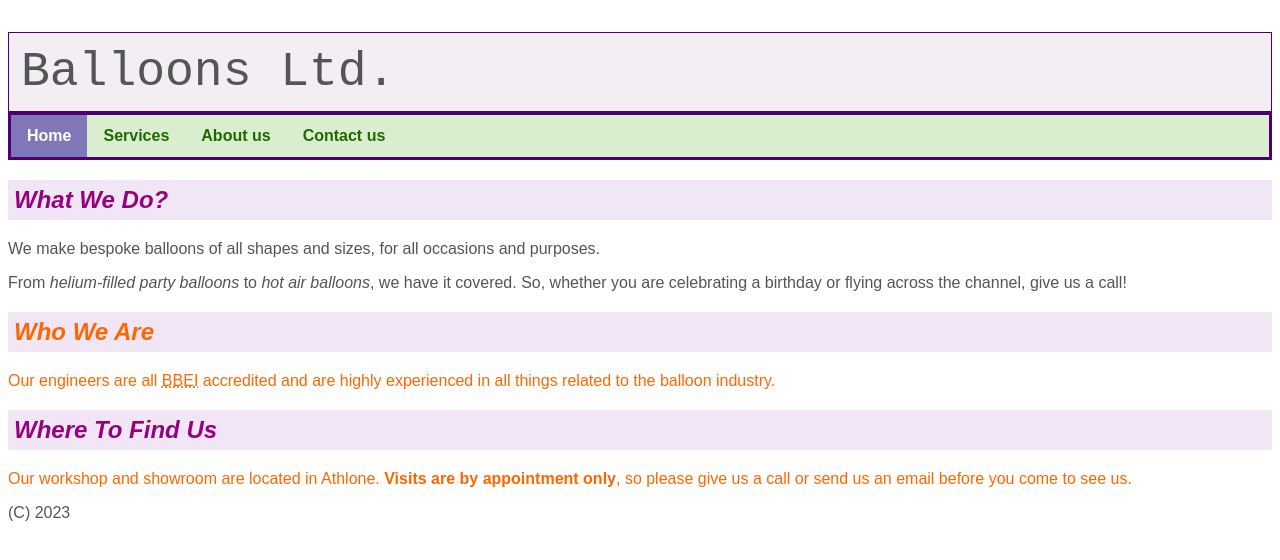
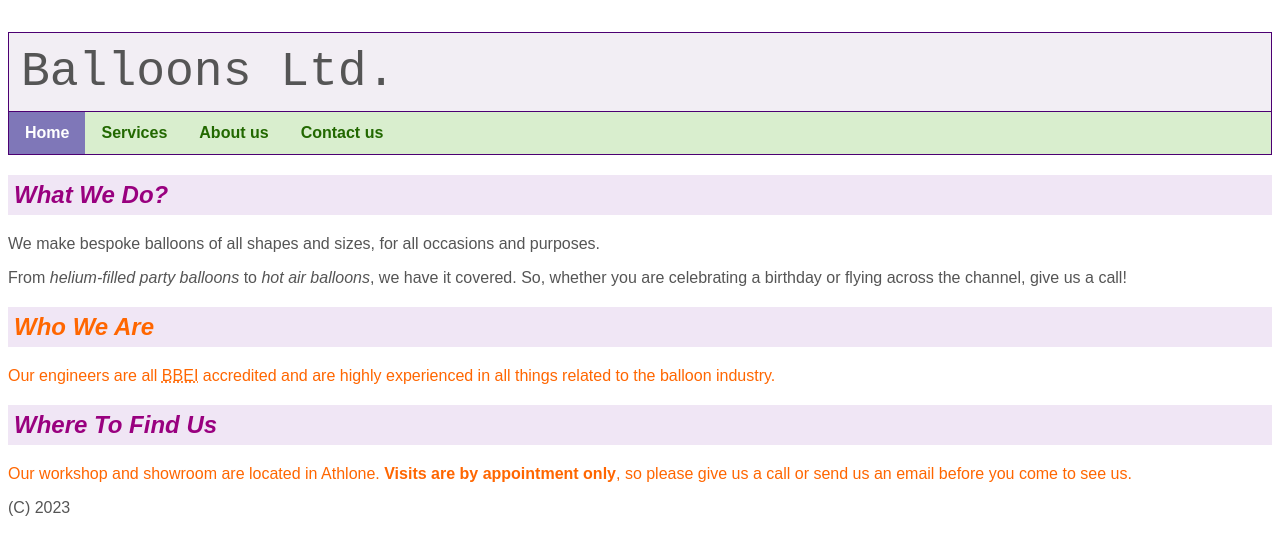
Before and after one commit to Irishcalypso/Balloons-Website, a plain HTML site: page index.html in a window 1280 px wide. Drawn offline with Linux system fonts and the light colour scheme.

Commit message:
short cut for nav border

```diff
--- a/CSS/balloons.css
+++ b/CSS/balloons.css
@@ -51,8 +51,8 @@ body{
     margin:0;
     padding: 0;
     background-color: #D9EECE;
-    border: solid #4c0072;
-    /* border: 0px 1px 1px 1px;*/
+    border: 1px solid #4c0072;
+    border-top: 0px;
     display: flex;
     /*justify-content: space-between;*/
 }
```
